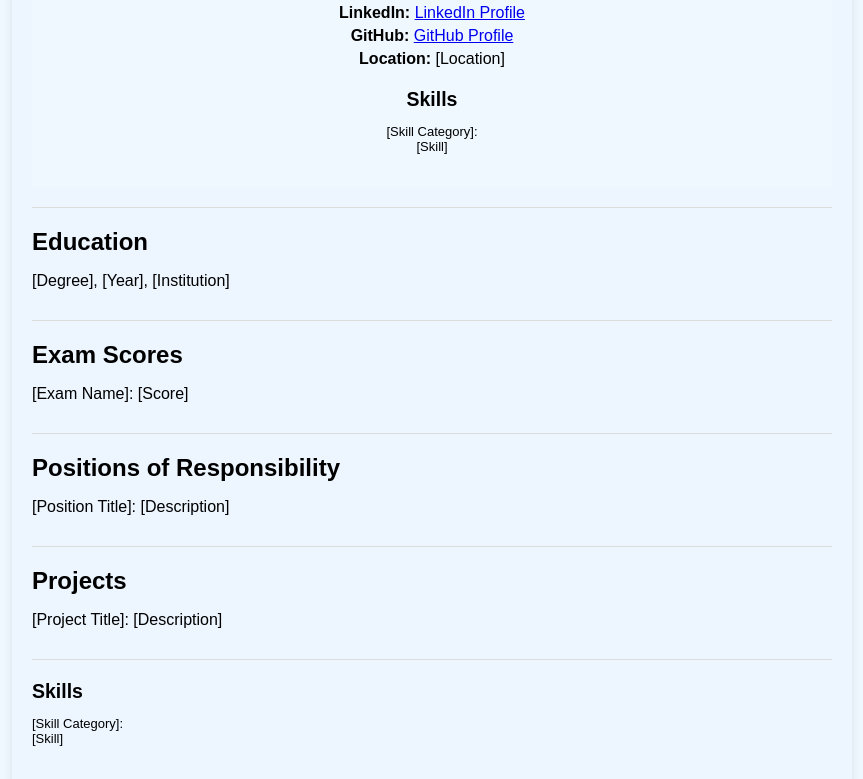
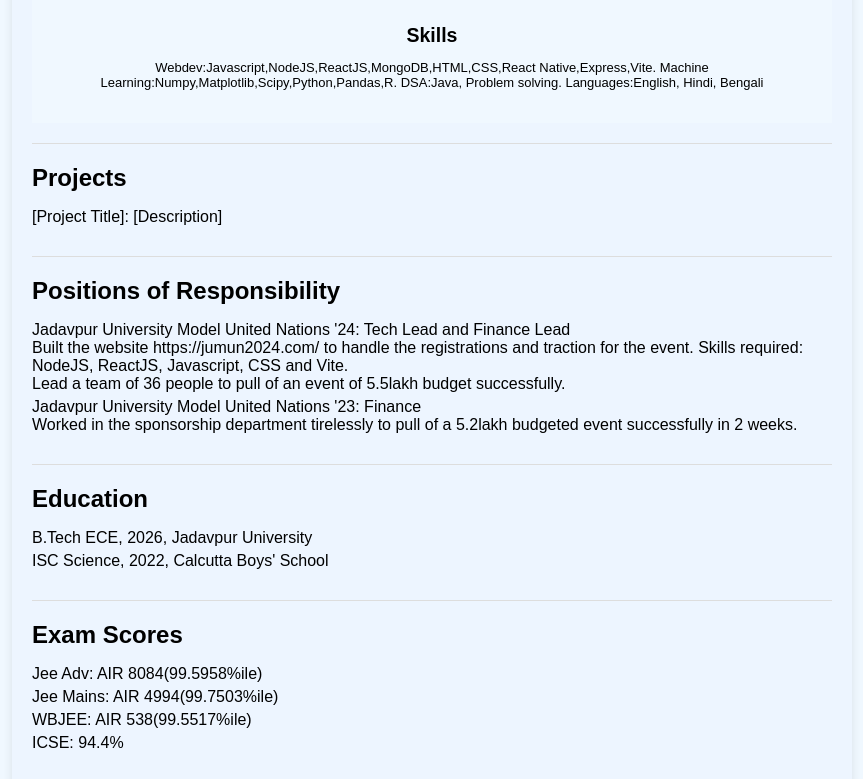
Before and after one commit to dbasu03/cv-chatgpt, a plain HTML site: page index.html in a window 1280 px wide. Shown: the part 252-1031 px from the top of the page, without its empty margins (208-1071 px from the left). Drawn offline with Linux system fonts and the light colour scheme.

Commit message:
added info about a few sections

```diff
--- a/index.html
+++ b/index.html
@@ -5,32 +5,61 @@
     <meta name="viewport" content="width=device-width, initial-scale=1.0">
     <title>My CV</title>
     <link rel="stylesheet" href="styles.css">
+    <link rel="stylesheet" href="https://cdnjs.cloudflare.com/ajax/libs/font-awesome/5.15.4/css/all.min.css">
+
 </head>
 <body>
     <div class="container">
         <header>
+
             <div class="profile-info">
-                <img src="profile-picture.jpg" alt="Profile Picture">
+                <img src="image1.jpg" alt="Profile Picture">
                 <div class="name-job">
-                    <h1>Name</h1>
-                    <p>Job Title</p>
+                    <h1>Deepayan Basu</h1>
+                    <p>Software Development Engineer | Jadavpur University</p>
                 </div>
             </div>
             <div class="contact-info">
                 <ul>
-                    <li><strong>Phone:</strong> [Phone Number]</li>
-                    <li><strong>Email:</strong> [Email Address]</li>
-                    <li><strong>LinkedIn:</strong> <a href="[LinkedIn Link]">LinkedIn Profile</a></li>
-                    <li><strong>GitHub:</strong> <a href="[GitHub Link]">GitHub Profile</a></li>
-                    <li><strong>Location:</strong> [Location]</li>
+                    <li><i class="fas fa-phone"></i>+91-9038769430</li>
+                    <li><i class="fas fa-envelope"></i> basudeepayan123@gmail.com</li>
+                    <li><i class="fab fa-linkedin"></i> <a href="www.linkedin.com/in/deepayan-basu">LinkedIn Profile</a></li>
+                    <li><i class="fab fa-github"></i> <a href="https://github.com/dbasu03">dbasu03</a></li>
+                    <li><i class="fas fa-map-marker-alt"></i>Kolkata, India</li>
                 </ul>
             </div>
             <div class="skills">
                 <h2>Skills</h2>
                 <ul>
-                    <li>[Skill Category]:
+                    <li>Webdev:Javascript,NodeJS,ReactJS,MongoDB,HTML,CSS,React Native,Express,Vite. Machine Learning:Numpy,Matplotlib,Scipy,Python,Pandas,R. DSA:Java, Problem solving. Languages:English, Hindi, Bengali
                         <ul>
-                            <li>[Skill]</li>
+                            <li> </li>
+
+                            <!-- Add more skills in this category as needed -->
+                        </ul>
+                    </li>
+                    <!-- Add more skill categories and skills as needed -->
+                    <li>
+                        <ul>
+                            <li> </li>
+
+
+
+                            <!-- Add more skills in this category as needed -->
+                        </ul>
+                    </li>
+                    <!-- Add more skill categories and skills as needed -->
+                    <li>
+                        <ul>
+                            <li> </li>
+                            <!-- Add more skills in this category as needed -->
+                        </ul>
+                    </li>
+                    <!-- Add more skill categories and skills as needed -->
+                    <li>
+                        <ul>
+                            <li> </li>
+
                             <!-- Add more skills in this category as needed -->
                         </ul>
                     </li>
@@ -40,11 +69,34 @@
         </header>
         <div class="line"></div>
 
+        <section class="projects">
+            <h2>Projects</h2>
+            <ul>
+                <li>[Project Title]: [Description]</li>
+                <!-- Add more projects as needed -->
+            </ul>
+        </section>
+        <div class="line"></div>
+        <section class="position-of-responsibility">
+            <h2>Positions of Responsibility</h2>
+            <ul>
+                <li>Jadavpur University Model United Nations '24: Tech Lead and Finance Lead <br>
+                    Built the website https://jumun2024.com/ to handle the registrations and traction for the event. Skills required: NodeJS, ReactJS, Javascript, CSS and Vite.<br>
+                    Lead a team of 36 people to pull of an event of 5.5lakh budget successfully.
 
+                </li>
+                <li>Jadavpur University Model United Nations '23: Finance<br>
+                    Worked in the sponsorship department tirelessly to pull of a 5.2lakh budgeted event successfully in 2 weeks.
+                </li>
+                <!-- Add more positions of responsibility as needed -->
+            </ul>
+        </section>
+        <div class="line"></div>
         <section class="education">
             <h2>Education</h2>
             <ul>
-                <li>[Degree], [Year], [Institution]</li>
+                <li>B.Tech ECE, 2026, Jadavpur University</li>
+                <li>ISC Science, 2022, Calcutta Boys' School</li>
                 <!-- Add more education details as needed -->
             </ul>
         </section>
@@ -52,7 +104,10 @@
         <section class="exam-scores">
             <h2>Exam Scores</h2>
             <ul>
-                <li>[Exam Name]: [Score]</li>
+                <li>Jee Adv: AIR 8084(99.5958%ile)</li>
+                <li>Jee Mains: AIR 4994(99.7503%ile)</li>
+                <li>WBJEE: AIR 538(99.5517%ile)</li>
+                <li>ICSE: 94.4%</li>
                 <!-- Add more exam scores as needed -->
             </ul>
         </section>
@@ -65,14 +120,7 @@
             </ul>
         </section>
         <div class="line"></div>
-        <section class="projects">
-            <h2>Projects</h2>
-            <ul>
-                <li>[Project Title]: [Description]</li>
-                <!-- Add more projects as needed -->
-            </ul>
-        </section>
-        <div class="line"></div>
+
         <section class="skills">
             <h2>Skills</h2>
             <ul>
--- a/styles.css
+++ b/styles.css
@@ -31,10 +31,15 @@ header {
 .contact-info ul {
     list-style: none;
     padding: 0;
+    margin: 0;
+    display: flex;
+    flex-wrap: wrap;
+    justify-content: center;
 }
 
 .contact-info li {
     margin-bottom: 5px;
+    margin-right: 20px;
 }
 
 .skills {
```
